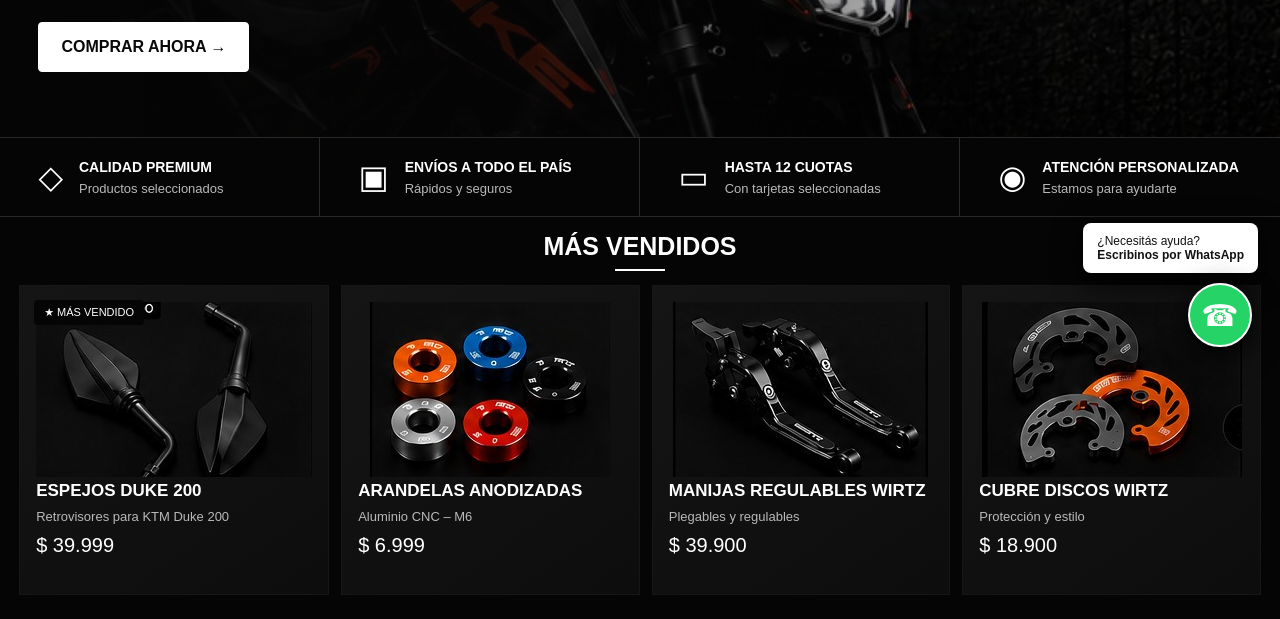
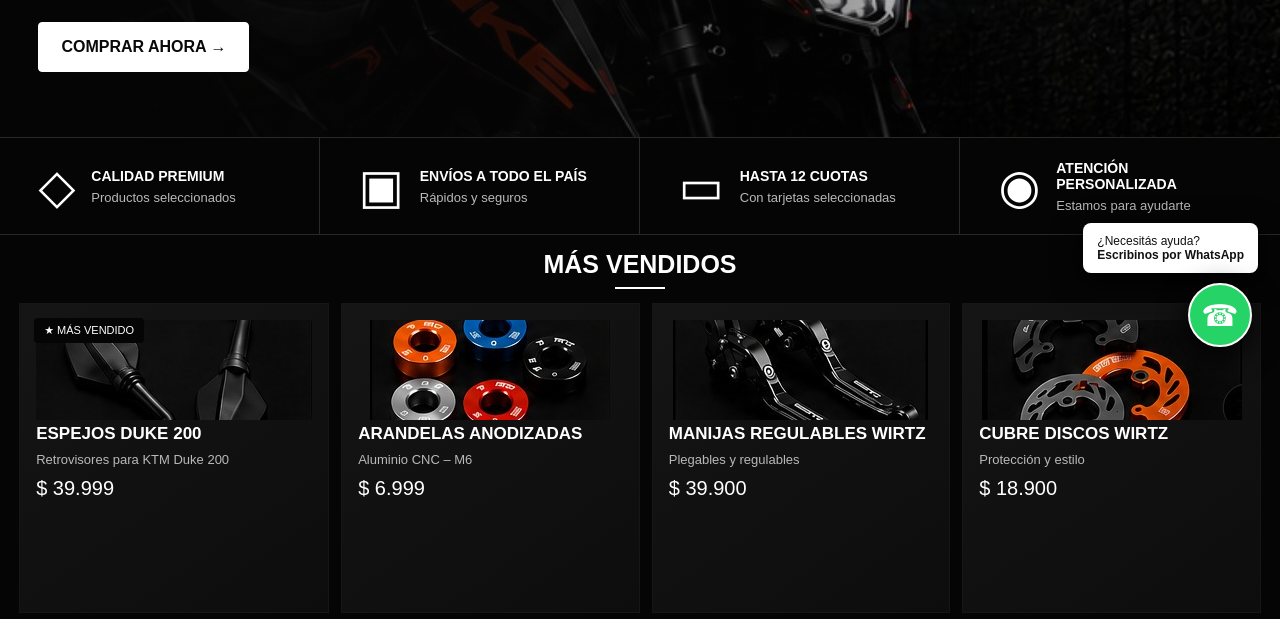
Before and after one commit to nicomuller5741-design/BluntedShop, a website: page index.html in a window 1280 px wide. Shown: the part 425-1044 px from the top of the page. Drawn offline with Linux system fonts and the light colour scheme.

Commit message:
Update styles.css

```diff
--- a/styles.css
+++ b/styles.css
@@ -31,7 +31,7 @@
 .benefits{display:grid;grid-template-columns:repeat(4,1fr);border-top:1px solid var(--line);border-bottom:1px solid var(--line)}
 .benefits article{display:flex;gap:16px;padding:20px 3vw;border-right:1px solid var(--line);align-items:center}
 .benefits article:last-child{border-right:0}
-.icon{font-size:32px}
+.icon{font-size:48px}
 .benefits strong{display:block;font-size:14px;margin-bottom:6px}
 .benefits span{display:block;color:var(--muted);font-size:13px}
 .productsSection{padding:15px 1.5vw 10px}
@@ -41,7 +41,7 @@
 .productsGrid{display:grid;grid-template-columns:repeat(4,1fr);gap:12px}
 .card{background:linear-gradient(145deg,#151515,#0d0d0d);min-height:310px;padding:16px;position:relative;border:1px solid #161616}
 .tag{position:absolute;left:14px;top:14px;background:#050505;padding:6px 10px;border-radius:4px;font-size:11px}
-.productVisual{height:175px;display:flex;align-items:center;justify-content:center;background-position:center;background-size:cover;background-repeat:no-repeat;overflow:hidden;border-radius:2px;color:transparent;text-shadow:none}
+.productVisual{height:100px;display:flex;align-items:center;justify-content:center;background-position:center;background-size:countain;background-repeat:no-repeat;overflow:hidden;border-radius:2px;color:transparent;text-shadow:none}
 
 .mirror{background-image:url("espejos-duke-200.jpg")}
 .washers{background-image:url("arandelas-anodizadas.jpg")}
```
